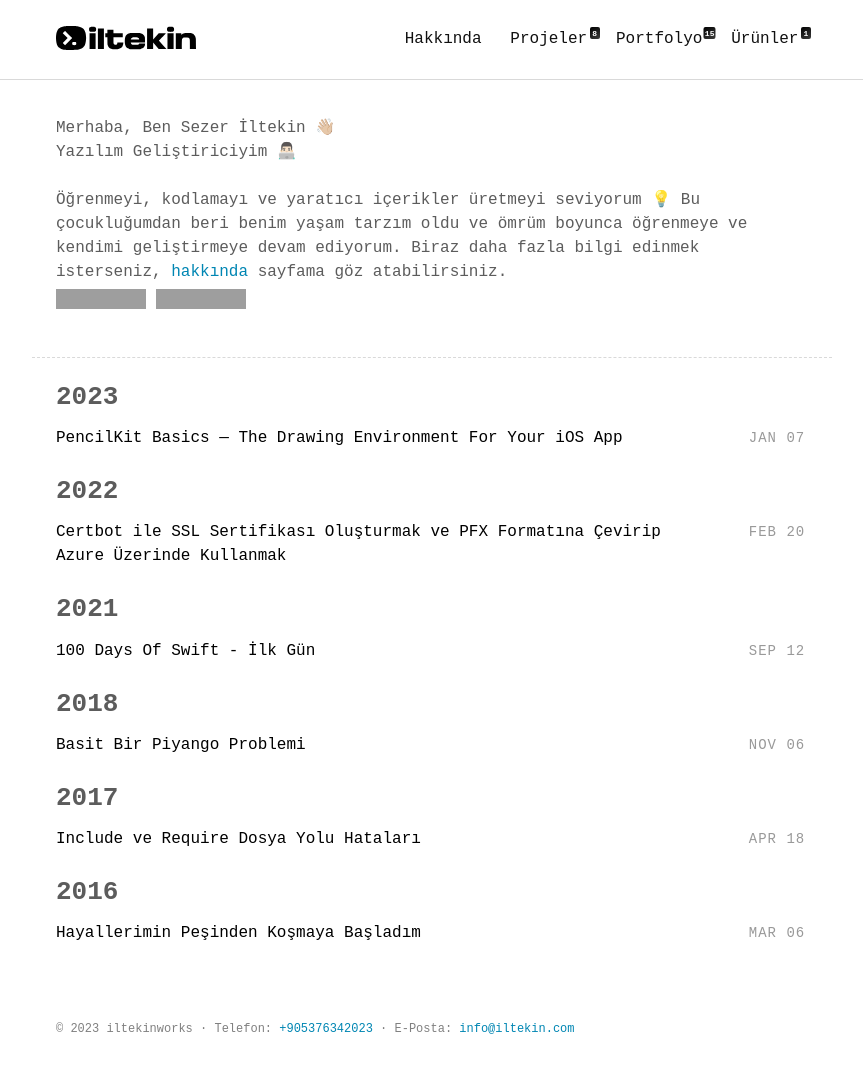
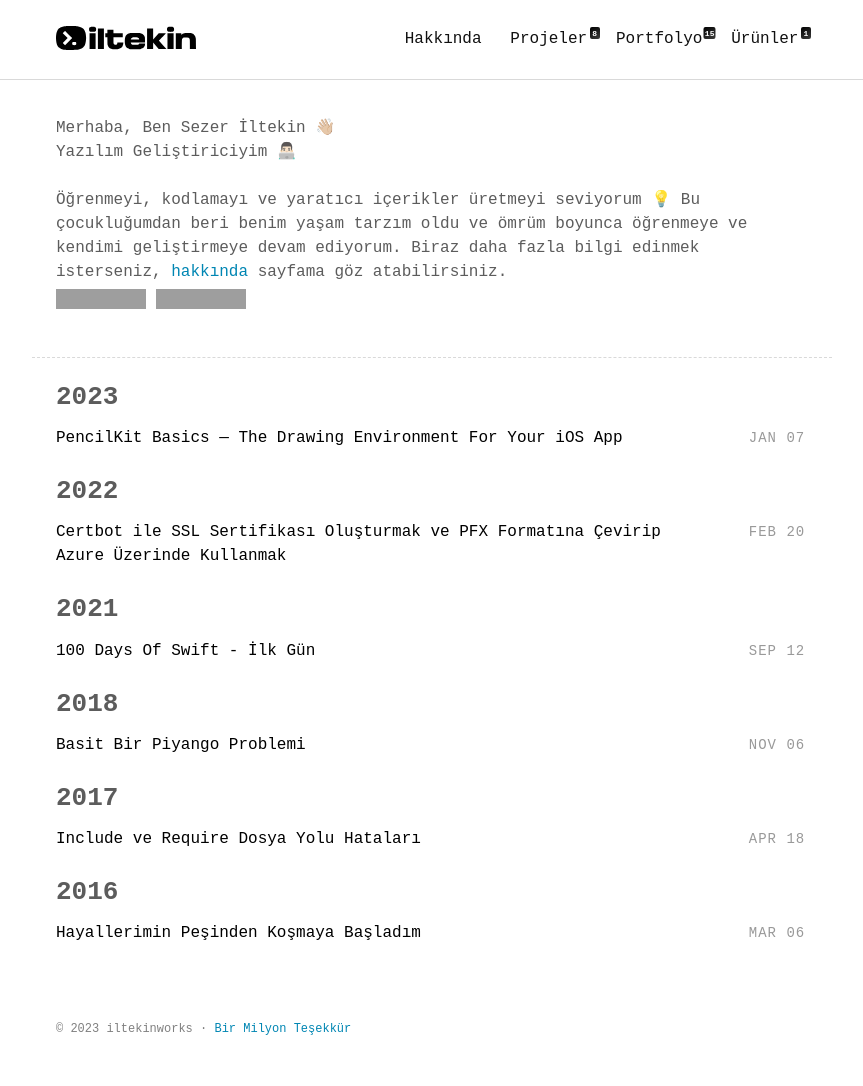
Before and after one commit to iltekin/iltekin.github.io, a Jekyll site: the page built from index.html, in a window 1280 px wide. Shown: the whole page, without its empty margins (208-1071 px from the left). Built offline with Jekyll 4.4.1, drawn with Linux system fonts in a browser that asks for light colours; some web fonts are replaced; grey boxes are pictures that could not be loaded.

Commit message:
edit footer

```diff
--- a/_includes/footer.html
+++ b/_includes/footer.html
@@ -1,5 +1,5 @@
 <footer class="site-footer">
   <div class="container">
-    <small class="block">&copy; {{ site.time | date: '%Y' }} {{ site.title_left }}{{ site.title_right }} &middot; Telefon: <a href="tel:+905376342023" title="Telefon">+905376342023</a> &middot; E-Posta: <a href="mailto:info@iltekin.com" title="E-posta">info@iltekin.com</a></small>
+    <small class="block">&copy; {{ site.time | date: '%Y' }} {{ site.title_left }}{{ site.title_right }} &middot; <a href="https://birmilyontesekkur.com" title="bir milyon teşekkür">Bir Milyon Teşekkür</a></small>
   </div>
 </footer>
```
